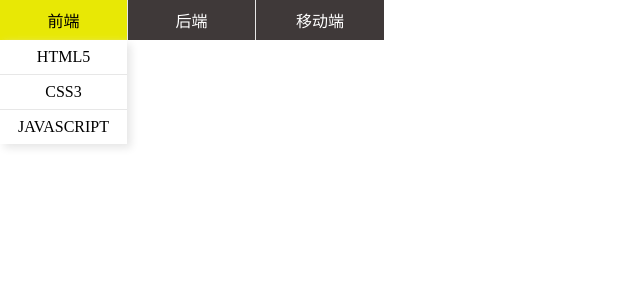
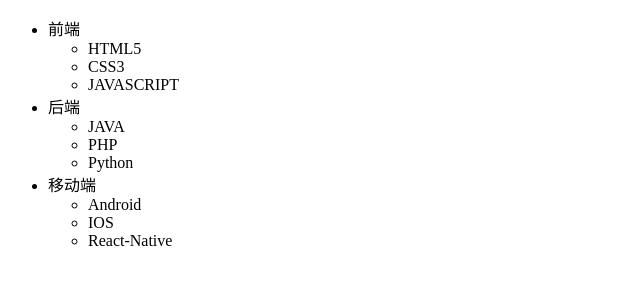
Before and after one commit to Hdu-HelloWorld-Web/Learning-Plan, a plain HTML site: page 招新/HW Web后端第二轮笔试/index.html in a window 1280 px wide. Shown: the whole page, without its empty margins (0-640 px from the left). Drawn offline with Linux system fonts and the light colour scheme.

Commit message:
整理...

```diff
--- a/招新/HW Web后端第二轮笔试/index.html
+++ b/招新/HW Web后端第二轮笔试/index.html
@@ -3,70 +3,6 @@
 <head>
 	<meta charset="UTF-8">
 	<title>Document</title>
-	<style>
-		* {
-			padding: 0;
-			margin: 0;
-		}
-		li {
-			list-style: none;
-			cursor: pointer;
-		}
-		.container {
-			width: 30%;
-		}
-		.nav {
-			padding: 0;
-			margin: 0;
-		}
-		.nav-ceil {
-			box-sizing: border-box;
-			padding: 0;
-			margin: 0;
-			width: 33.33333%;
-			float: left;
-			text-align: center;
-			border-right: 1px solid #e7e7e7;
-			background: #3F3939;
-			color: white;
-			position: relative;
-		}
-		.nav-ceil:last-child {
-			border: none;
-		}
-		.nav-ceil div {
-			padding: 8px 0;
-		}
-		.nav-ceil ul{
-			position: absolute;
-			color: black;
-			width: 100%;
-			box-shadow: 4px 4px 8px #e7e7e7;
-		}
-		.list-wrap {
-			display: none;
-		}
-		.list-wrap li{
-			width: 100%;
-			padding: 8px 0;
-			text-align: center;
-			border-top: 1px solid #e7e7e7;
-		}
-
-		.list-wrap li:first-child {
-			border: none;
-		}
-		.nav-ceil:hover {
-			background: #E8E805;
-			color: black;
-		}
-		.nav-ceil:hover .list-wrap {
-			display: block;
-		}
-		.list-wrap li:hover {
-			background: #E8E805;
-		}
-	</style>
 </head>
 <body>
 	<div class="container">
```
Also changed, not shown: 15 other files.
